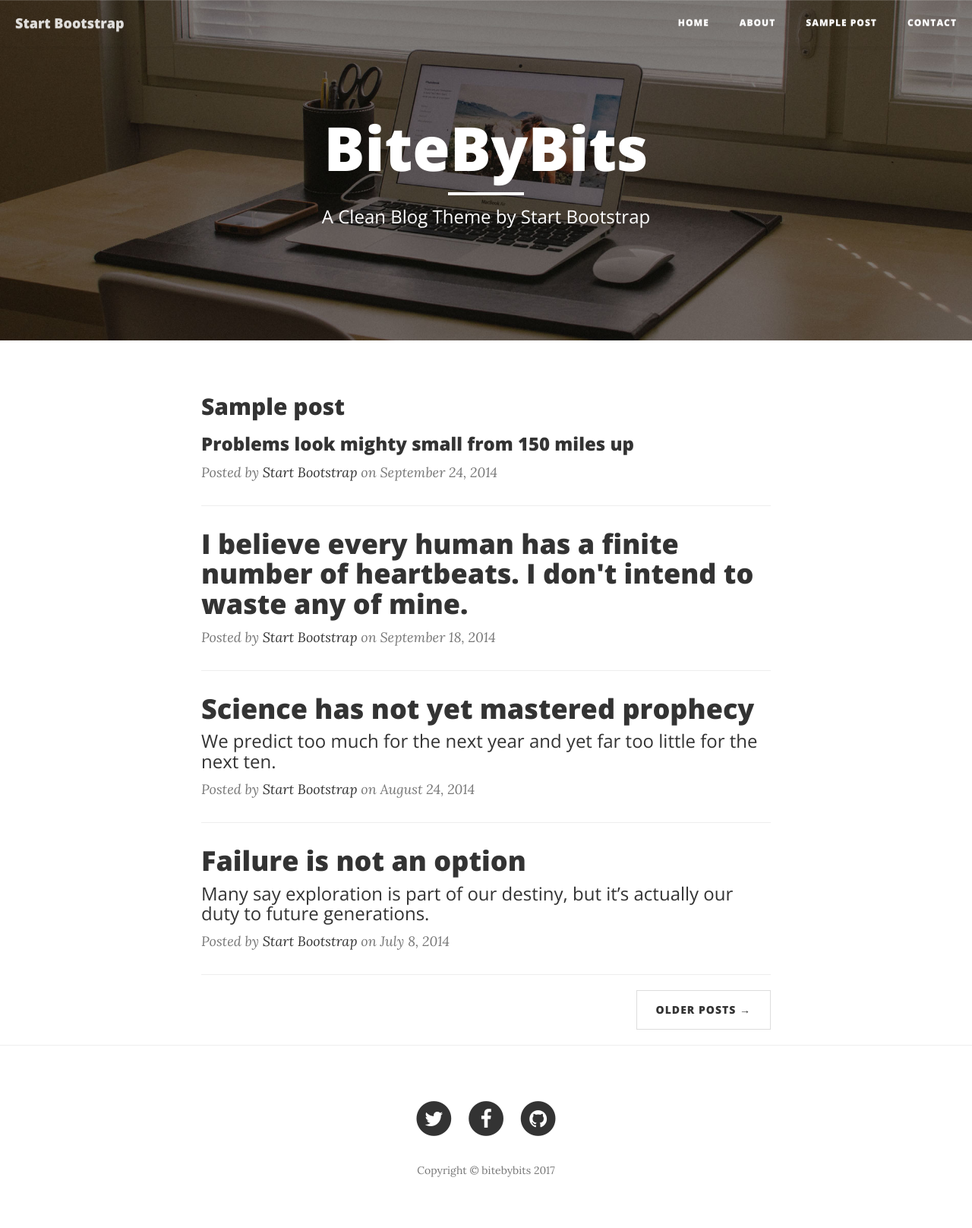
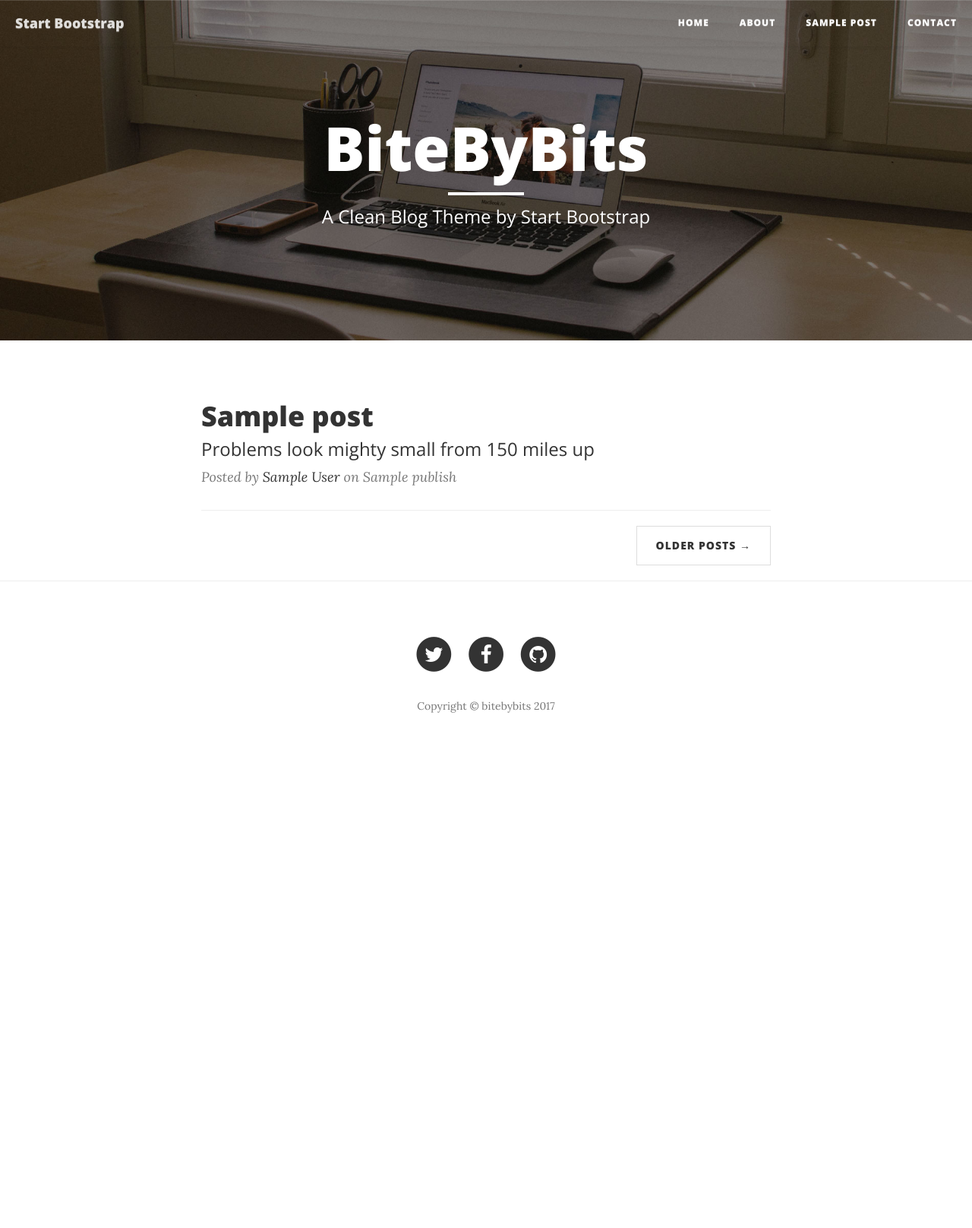
Before and after one commit to casol/bitebybits.com, a Django app: template bitebybits/blog/templates/blog/post/list.html in a window 1280 px wide. Shown: the whole page at 76% size. After the commit the page ends 938 px from the top, so only its background shows below. Run offline with Django 3.2, Linux system fonts and the light colour scheme; the template is opened without the code that fills it: most values are stand-ins (such as "Sample title", 1, 10 or a date in 2020); some libraries are stand-ins or nearby versions.

Commit message:
Change url pattern for about.html and contact.html, update list template with tags
Updated list template with templates tags, moved jquery loader links above JS library link

```diff
--- a/bitebybits/blog/templates/blog/base.html
+++ b/bitebybits/blog/templates/blog/base.html
@@ -12,6 +12,16 @@
 
     <title>BitebyBits</title>
 
+    <!-- jQuery -->
+    <script src="https://code.jquery.com/jquery-3.2.1.min.js"
+    integrity="sha256-hwg4gsxgFZhOsEEamdOYGBf13FyQuiTwlAQgxVSNgt4="
+    crossorigin="anonymous"></script>
+
+    <!-- Latest compiled and minified JavaScript -->
+    <script src="https://maxcdn.bootstrapcdn.com/bootstrap/3.3.7/js/bootstrap.min.js"
+    integrity="sha384-Tc5IQib027qvyjSMfHjOMaLkfuWVxZxUPnCJA7l2mCWNIpG9mGCD8wGNIcPD7Txa"
+    crossorigin="anonymous"></script>
+
     <!-- Latest compiled and minified CSS -->
     <link rel="stylesheet" href="https://maxcdn.bootstrapcdn.com/bootstrap/3.3.7/css/bootstrap.min.css"
     integrity="sha384-BVYiiSIFeK1dGmJRAkycuHAHRg32OmUcww7on3RYdg4Va+PmSTsz/K68vbdEjh4u"
@@ -22,13 +32,6 @@
     <link rel="stylesheet" href="https://maxcdn.bootstrapcdn.com/bootstrap/3.3.7/css/bootstrap-theme.min.css"
     integrity="sha384-rHyoN1iRsVXV4nD0JutlnGaslCJuC7uwjduW9SVrLvRYooPp2bWYgmgJQIXwl/Sp"
     crossorigin="anonymous">
-
-
-    <!-- Latest compiled and minified JavaScript -->
-    <script src="https://maxcdn.bootstrapcdn.com/bootstrap/3.3.7/js/bootstrap.min.js"
-    integrity="sha384-Tc5IQib027qvyjSMfHjOMaLkfuWVxZxUPnCJA7l2mCWNIpG9mGCD8wGNIcPD7Txa"
-    crossorigin="anonymous"></script>
-
 
     <!-- Theme CSS -->
     <link href="{% static "css/clean-blog.min.css" %}" rel="stylesheet">
@@ -82,15 +85,6 @@
     <!-- Footer -->
     {% include "blog/footer.html" %}
 
-
-    <!-- jQuery -->
-    <script src="https://code.jquery.com/jquery-3.2.1.min.js"
-    integrity="sha256-hwg4gsxgFZhOsEEamdOYGBf13FyQuiTwlAQgxVSNgt4="
-    crossorigin="anonymous"></script>
-
-    <!-- Bootstrap Core JavaScript -->
-    <script src="{% static "vendor/bootstrap/js/bootstrap.min.js" %}"></script>
-
     <!-- Contact Form JavaScript -->
     <script src="{% static "js/jqBootstrapValidation.js" %}"></script>
     <script src="{% static "js/contact_me.js" %}"></script>
--- a/bitebybits/blog/templates/blog/navigation.html
+++ b/bitebybits/blog/templates/blog/navigation.html
@@ -17,7 +17,7 @@
                         <a href="{% url 'blog:post_list' %}">Home</a>
                     </li>
                     <li>
-                        <a href="{% url 'blog:about' %}">About</a>
+                        <a href="{% url 'about' %}">About</a>
                     </li>
                     <li>
                         <a href="post.html">Sample Post</a>
--- a/bitebybits/blog/templates/blog/post/list.html
+++ b/bitebybits/blog/templates/blog/post/list.html
@@ -4,58 +4,27 @@
 
 {% block content %}
     <!-- Main Content -->
-    {% for post in posts %}
+
     <div class="container">
         <div class="row">
             <div class="col-lg-8 col-lg-offset-2 col-md-10 col-md-offset-1">
+                {% for post in posts %}
                 <div class="post-preview">
-                    <a href="detail.html">
+                    <a href="{{ post.get_absolute_url }}">
+
                         <h2 class="post-title">
-                            <a href="{{ post.get_absolute_url }}">
-                                {{ post.title }}
-                            </a>
-
+                            {{ post.title }}
                         </h2>
                         <h3 class="post-subtitle">
                             Problems look mighty small from 150 miles up
                         </h3>
                     </a>
-                    <p class="post-meta">Posted by <a href="#">Start Bootstrap</a> on September 24, 2014</p>
+                    <p class="post-meta">Posted by <a href="{% url 'about' %}">{{ post.author }}</a> on {{ post.publish }}</p>
+
                 </div>
                 <hr>
-                <div class="post-preview">
-                    <a href="post.html">
-                        <h2 class="post-title">
-                            I believe every human has a finite number of heartbeats. I don't intend to waste any of mine.
-                        </h2>
-                    </a>
-                    <p class="post-meta">Posted by <a href="#">Start Bootstrap</a> on September 18, 2014</p>
-                </div>
-                <hr>
-                <div class="post-preview">
-                    <a href="post.html">
-                        <h2 class="post-title">
-                            Science has not yet mastered prophecy
-                        </h2>
-                        <h3 class="post-subtitle">
-                            We predict too much for the next year and yet far too little for the next ten.
-                        </h3>
-                    </a>
-                    <p class="post-meta">Posted by <a href="#">Start Bootstrap</a> on August 24, 2014</p>
-                </div>
-                <hr>
-                <div class="post-preview">
-                    <a href="post.html">
-                        <h2 class="post-title">
-                            Failure is not an option
-                        </h2>
-                        <h3 class="post-subtitle">
-                            Many say exploration is part of our destiny, but it’s actually our duty to future generations.
-                        </h3>
-                    </a>
-                    <p class="post-meta">Posted by <a href="#">Start Bootstrap</a> on July 8, 2014</p>
-                </div>
-                <hr>
+                 {% endfor %}
+
                 <!-- Pager -->
                 <ul class="pager">
                     <li class="next">
@@ -67,5 +36,5 @@
     </div>
 
     <hr>
-    {% endfor %}
+
 {% endblock %}
--- a/bitebybits/blog/urls.py
+++ b/bitebybits/blog/urls.py
@@ -12,5 +12,4 @@ urlpatterns = [
         views.post_detail,
         name='post_detail'),
 
-    url(r'^about/$', views.about_page, name='about'),
 ]
```
Also changed, not shown: bitebybits/bitebybits/urls.py (+7 -1 lines).
